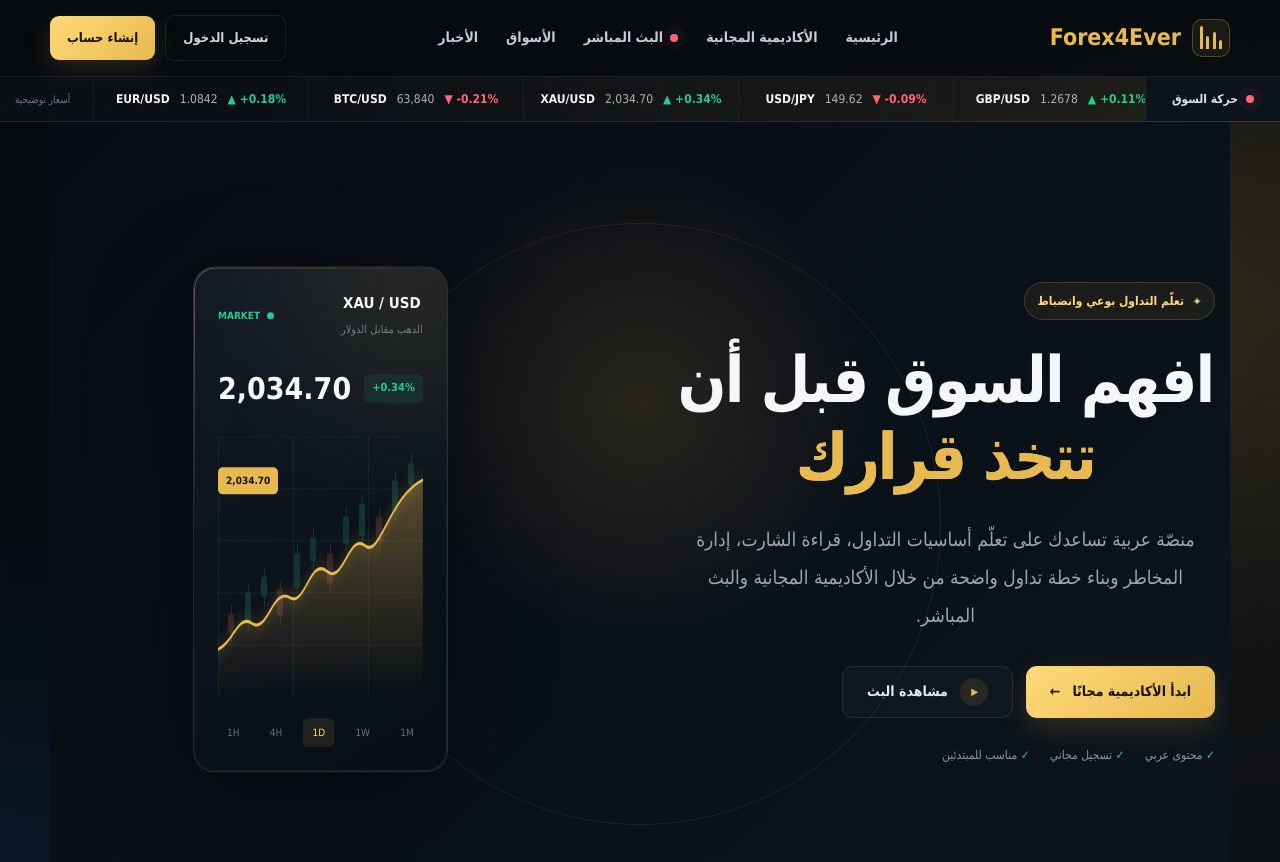
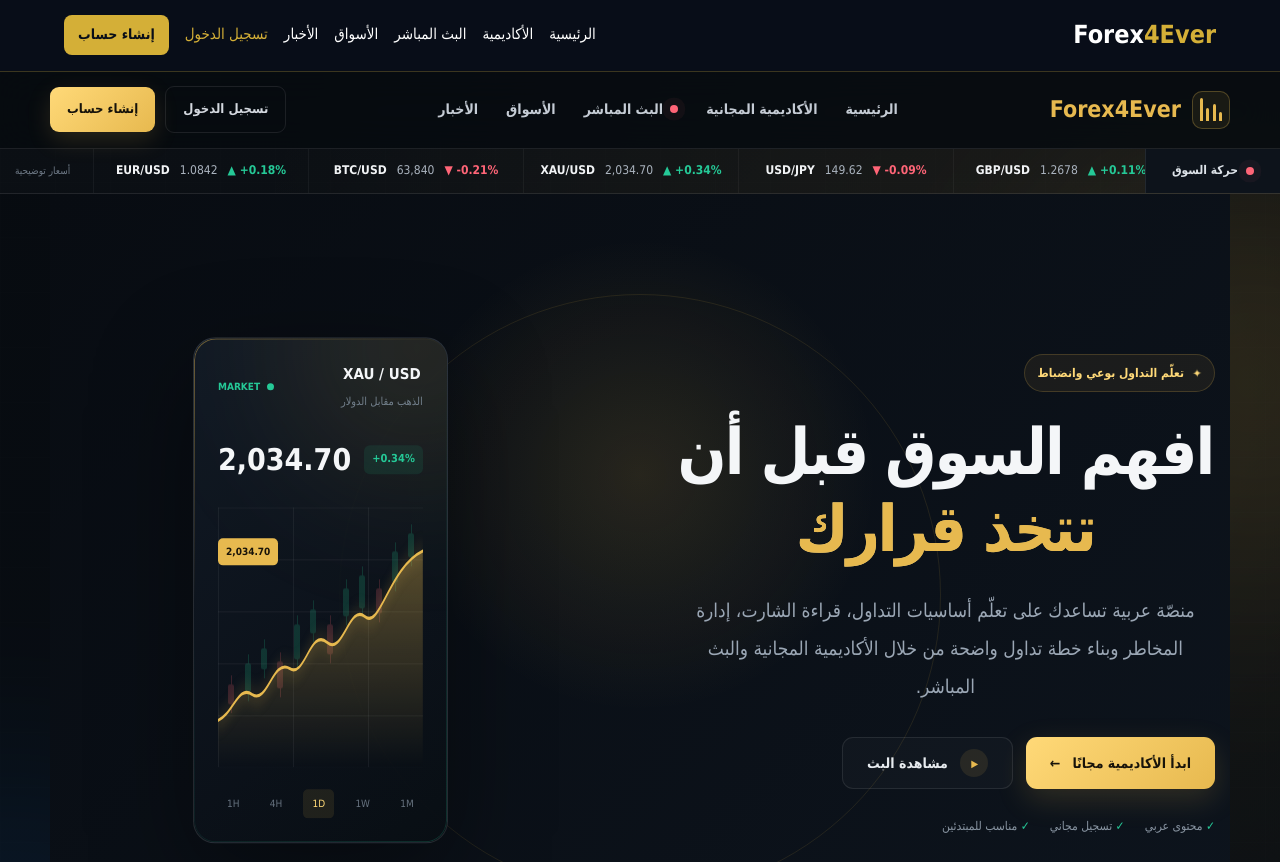
Before and after one commit to NaderElrashedy/forex4ever-live, a Next.js app: page / in a window 1280 px wide. Shown: the top 862 px of the page. Built offline with nearby package versions, Linux system fonts and the light colour scheme.

Commit message:
Update layout.js

```diff
--- a/app/layout.js
+++ b/app/layout.js
@@ -1,4 +1,5 @@
 import "./globals.css";
+import Header from "./Header";
 
 export const metadata = {
   title: "Forex4Ever",
@@ -8,7 +9,9 @@ export const metadata = {
 export default function RootLayout({ children }) {
   return (
     <html lang="ar" dir="rtl">
-      <body>{children}</body>
+      <body>
+    <Header />
+  {children}</body>
     </html>
   );
 }
```
